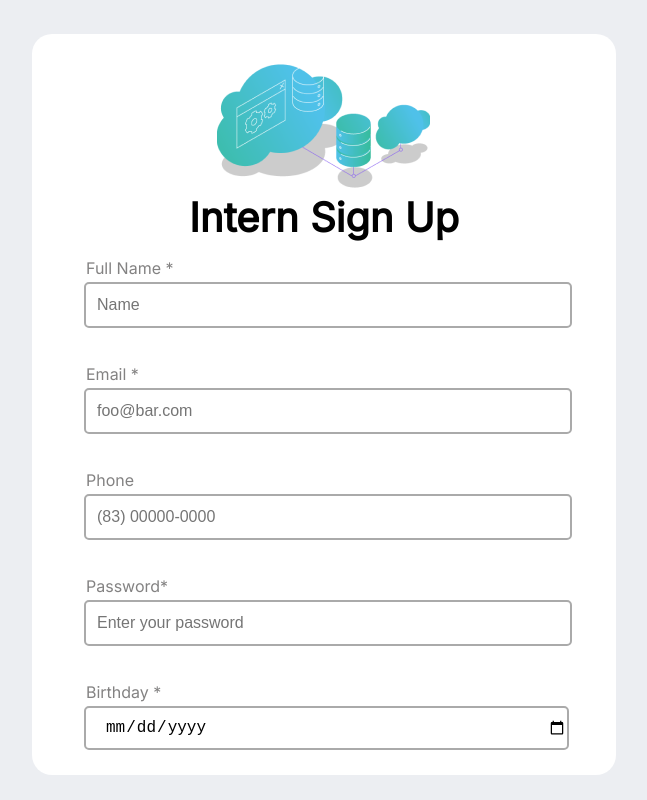
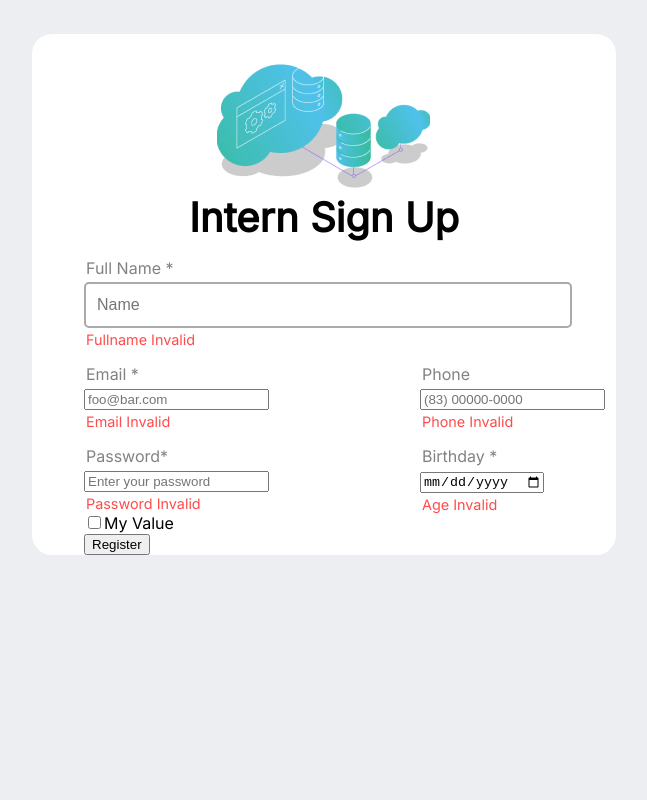
Before and after one commit to FernandoValentim43/React-Login-Page, a React (Vite) app: page / in a window 1280 px wide. Shown: the whole page, without its empty margins (316-963 px from the left). Built offline with nearby package versions, Linux system fonts and the light colour scheme.

Commit message:
Fix: general css/styled components

```diff
--- /dev/null
+++ b/src/components/Button.jsx
@@ -0,0 +1,5 @@
+export default function Button() {
+    return (
+         <button>Register</button>
+    );
+  }
--- /dev/null
+++ b/src/components/Checkbox.jsx
@@ -0,0 +1,10 @@
+export default function CheckBox() {
+  return (
+    <div>
+      <label>
+        <input type="checkbox" />
+        My Value
+       </label>
+    </div>
+  );
+}
--- a/src/components/Input.jsx
+++ b/src/components/Input.jsx
@@ -1,10 +1,10 @@
 
 export default function Input(props) {
     return (
-        <div className="input-conainter">
+        <div>
             <p>{props.name}</p>
-            <input type={props.type} placeholder={props.placeholder}/>
-            <p class="error">{props.error}</p>
+            <input tag={props.class} type={props.type} placeholder={props.placeholder}/>
+            <p className="error">{props.error}</p>
         </div>
     )
 }
--- a/src/pages/Home.jsx
+++ b/src/pages/Home.jsx
@@ -1,22 +1,49 @@
-import { Card } from '../styles/card.jsx' //card style
-import { Form } from '../styles/form.jsx'
+import { Card } from "../styles/card.js"; //card styled-component
+import { Check } from "../styles/checkbox.js"; //card styled-component
 
-import CardHead from '../components/CardHead' //img and title
-import Input from '../components/Input'
-//import '../styles/input.css'
+
+import CardHead from "../components/CardHead"; //img and title
+import Input from "../components/Input"; //inputs
+import CheckBox from "../components/checkbox.jsx";
+import Button from "../components/Button";
+
+
+import "../styles/input.css";
 
 
 export default function Home() {
-    return(
-           <Card>
-            <CardHead title="Intern Sign Up"/>
-              <Form>
-                <Input name="Full Name * "type="text"  placeholder="Name" error="Fullname Invalid"/>
-                <Input name="Email * "type="email"  placeholder="foo@bar.com" error="Email Invalid"/>
-                <Input name="Phone"type="tel"  placeholder="(83) 00000-0000"  error="Phone Invalid"/>
-                <Input name="Password* "type="password"  placeholder="Enter your password" error="Password Invalid"/>
-                <Input name="Birthday * "type="date" error="Age Invalid"/>
-              </Form>
-           </Card>
-    )
+  return (
+    <Card>
+      <CardHead title="Intern Sign Up" />
+
+      <div className="input-container">
+
+       <div className="first-container">
+        <Input tag="name" name="Full Name * " type="text" placeholder="Name" error="Fullname Invalid" />
+       </div>
+
+       <div className="second-container">
+        <Input tag="email" name="Email * " type="email" placeholder="foo@bar.com" error="Email Invalid" />
+        <Input tag="password" name="Password* " type="password" placeholder="Enter your password" error="Password Invalid" />
+
+       </div>
+
+       <div className="third-container">
+        <Input tag="phone" name="Phone" type="tel" placeholder="(83) 00000-0000" error="Phone Invalid" />
+        <Input name="Birthday * " type="date" error="Age Invalid" />
+       </div>
+
+       <div className="last-container">
+          <Check>
+            <CheckBox/>
+          </Check>
+
+          <Button/>
+       </div>
+
+
+
+      </div>
+    </Card>
+  );
 }
--- /dev/null
+++ b/src/styles/checkbox.js
@@ -0,0 +1,8 @@
+import styled from "styled-components";
+export const Check = styled.section`
+
+margin: 0px
+border: 10px solid red;
+accent-color: #0DBDBD;
+
+`;
--- a/src/styles/form.jsx
+++ /dev/null
@@ -1,38 +0,0 @@
-import styled from "styled-components";
-export const Form = styled.section`
-  .input-conainter {
-    margin: auto;
-    width: 480px;
-    margin-top: 0px;
-    margin-bottom: 5px;
-  }
-
-  input {
-    height: 30px;
-    width: 100%;
-    height: 40px;
-    border-radius: 5px;
-    border: 2.3px solid #aaaaaa;
-    text-indent: 9px;
-    font-size: 1rem;
-  }
-
-  input textarea {
-    color: #aaaaaa;
-  }
-
-  p {
-    margin-left: 2px;
-    margin-bottom: 4px;
-    color: #838282;
-  }
-
-  .error {
-    color: #FF4B4B;
-    margin-top: 3px;
-    margin-bottom: 0px;
-    font-size: 0.9rem;
-
-    visibility: hidden;
-  }
-`;
--- /dev/null
+++ b/src/styles/input.css
@@ -0,0 +1,52 @@
+.input-container {
+  display: flex;
+  flex-wrap: wrap;
+  width: 480px;
+}
+
+.first-container {
+  width: 100%;
+}
+
+.second-container {
+  width: 65%;
+  margin-right: 5%;
+}
+
+.third-container {
+  width: 30%;
+}
+
+.last-container {
+  width: 480px;
+}
+
+
+input[type=text] {
+  height: 30px;
+  width: 100%;
+  height: 40px;
+  border-radius: 5px;
+  border: 2.3px solid #aaaaaa;
+  text-indent: 9px;
+  font-size: 1rem;
+}
+
+input textarea {
+  color: #aaaaaa;
+}
+
+p {
+  margin-left: 2px;
+  margin-bottom: 4px;
+  color: #838282;
+}
+
+.error {
+  color: #FF4B4B;
+  margin-top: 3px;
+  margin-bottom: 0px;
+  font-size: 0.9rem;
+
+  visibility: visible;
+}
```
Also changed, not shown: src/styles/card.js (renamed from src/styles/card.jsx).
